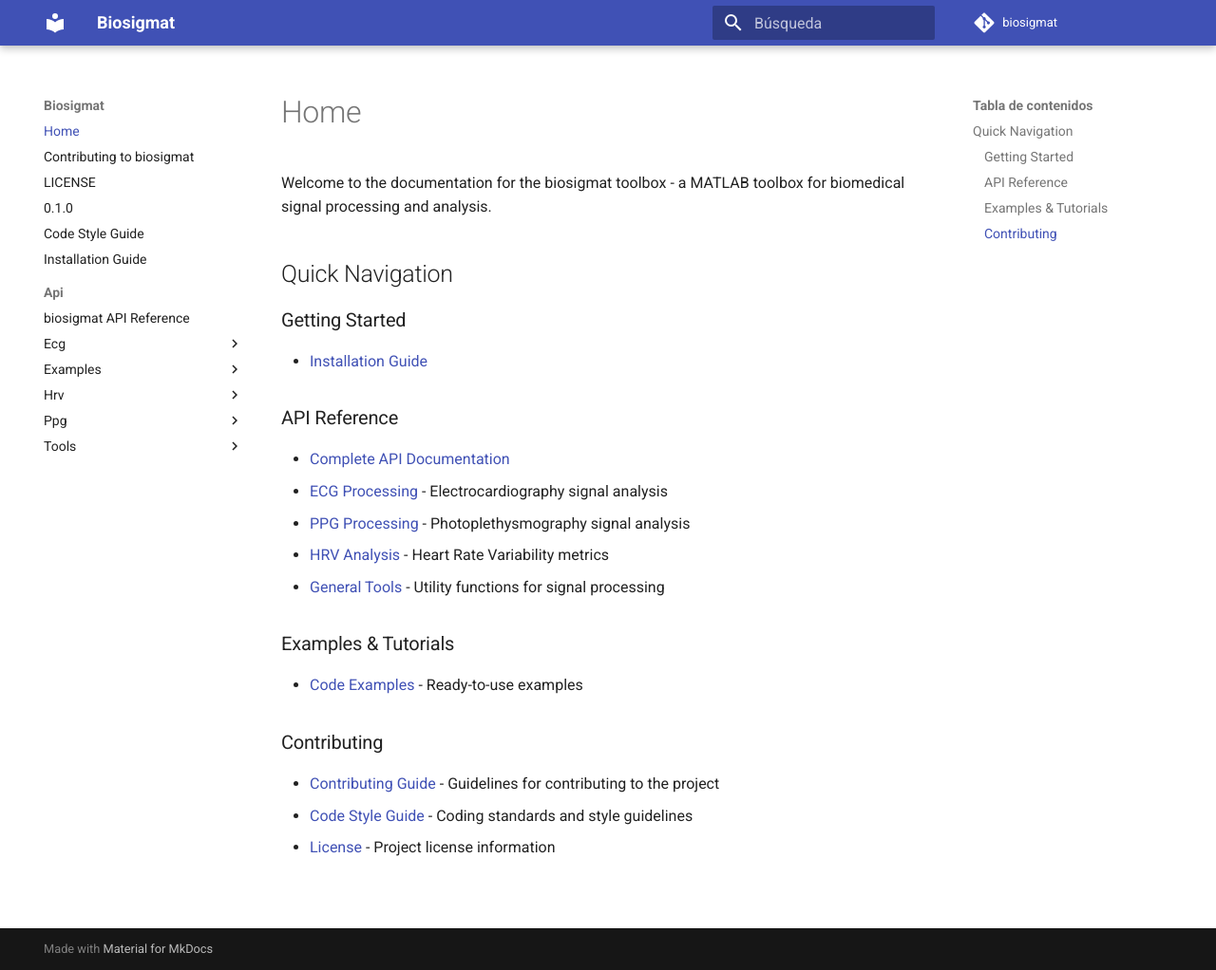
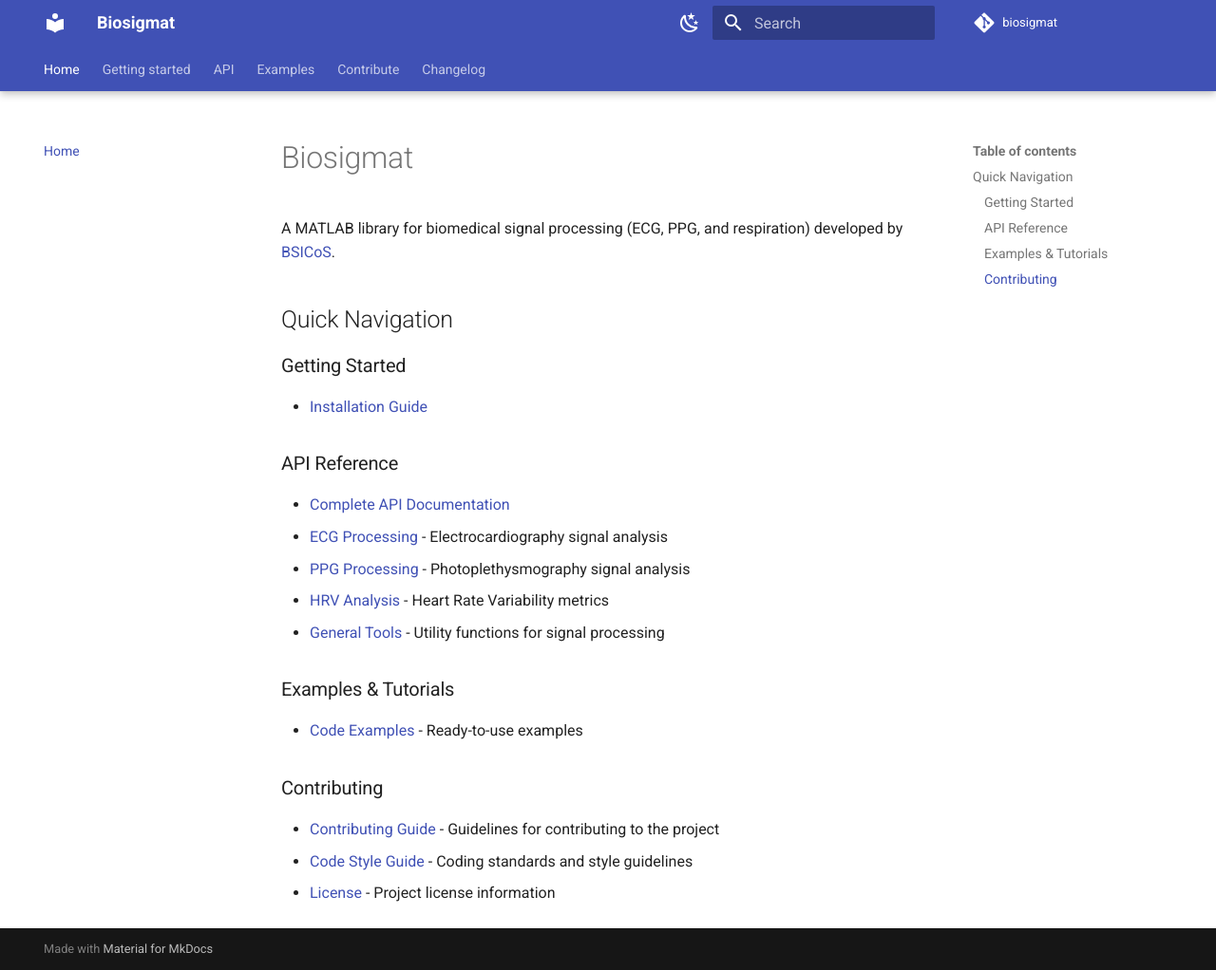
Before and after one commit to BSICoS/biosigmat, an MkDocs documentation site: the page built from docs/index.md, in a window 1280 px wide and 1022 px high. Shown: the whole window at 95% size. Built offline with MkDocs 1.6.1 and Material for MkDocs 9.7.7, drawn with Linux system fonts in a browser that asks for light colours; comment, search, counter and statistics services are not loaded; some of the changed lines change nothing that is shown.

Commit message:
Update documentation structure and content for clarity and completeness

```diff
--- a/docs/index.md
+++ b/docs/index.md
@@ -1,4 +1,10 @@
-Welcome to the documentation for the biosigmat toolbox - a MATLAB toolbox for biomedical signal processing and analysis.
+---
+title: Welcome to Biosigmat
+---
+
+# Biosigmat
+
+A MATLAB library for biomedical signal processing (ECG, PPG, and respiration) developed by [BSICoS](https://bsicos.i3a.es/es/).
 
 ## Quick Navigation
 
--- a/mkdocs.yml
+++ b/mkdocs.yml
@@ -1,18 +1,29 @@
 site_name: Biosigmat
-site_description: A MATLAB library for signal processing tools. Supports ECG, PPG and respiration signals.
+site_description: A MATLAB library for biomedical signal processing (ECG, PPG, respiration) by BSICoS.
 repo_url: https://github.com/BSICoS/biosigmat
 repo_name: biosigmat
 
 theme:
   name: material
+  language: en
   features:
     - navigation.instant
     - navigation.sections
     - navigation.top
+    - navigation.tabs
+    - navigation.tabs.sticky
     - content.code.copy
     - search.suggest
     - search.highlight
-  language: es
+  palette:
+    - scheme: default
+      toggle:
+        icon: material/weather-night
+        name: Switch to dark mode
+    - scheme: slate
+      toggle:
+        icon: material/weather-sunny
+        name: Switch to light mode
 
 plugins:
   - search
@@ -26,10 +37,69 @@
 
 markdown_extensions:
   - admonition
+  - attr_list
+  - md_in_html
   - toc:
       permalink: true
   - pymdownx.details
   - pymdownx.superfences
-  - pymdownx.tabbed
+  - pymdownx.tabbed:
+      alternate_style: true
   - pymdownx.highlight
   - pymdownx.snippets
+  - pymdownx.emoji:
+      emoji_index: !!python/name:materialx.emoji.twemoji
+      emoji_generator: !!python/name:materialx.emoji.to_svg
+
+nav:
+  - Home: index.md
+  - Getting started:
+    - Installation: installation.md
+  - API:
+    - Overview: api/index.md
+    - ECG:
+      - Overview: api/ecg/index.md
+      - Baseline removal: api/ecg/baselineremove.md
+      - QRS detection (Pan–Tompkins): api/ecg/pantompkins.md
+      - Slope/Range: api/ecg/sloperange.md
+    - PPG:
+      - Overview: api/ppg/index.md
+      - Pulse detection: api/ppg/pulsedetection.md
+      - Pulse delineation: api/ppg/pulsedelineation.md
+    - HRV:
+      - Overview: api/hrv/index.md
+      - Time-domain metrics: api/hrv/tdmetrics.md
+    - Tools:
+      - Overview: api/tools/index.md
+      - findsequences: api/tools/findsequences.md
+      - interpgap: api/tools/interpgap.md
+      - ispeaky: api/tools/ispeaky.md
+      - lpdfilter: api/tools/lpdfilter.md
+      - medfiltThreshold: api/tools/medfiltThreshold.md
+      - nanfilter: api/tools/nanfilter.md
+      - nanfiltfilt: api/tools/nanfiltfilt.md
+      - nanpwelch: api/tools/nanpwelch.md
+      - peakedness: api/tools/peakedness.md
+      - slicesignal: api/tools/slicesignal.md
+      - slider: api/tools/slider.md
+      - snaptopeak: api/tools/snaptopeak.md
+      - trimnans: api/tools/trimnans.md
+  - Examples:
+    - Overview: api/examples/index.md
+    - ECG:
+      - Baseline remove: api/examples/baselineremoveExample.md
+      - Pan–Tompkins: api/examples/pantompkinsExample.md
+      - Slope/Range: api/examples/sloperangeExample.md
+    - HRV:
+      - tdmetrics: api/examples/tdmetricsExample.md
+    - PPG:
+      - Pulse detection: api/examples/pulsedetectionExample.md
+      - Pulse delineation: api/examples/pulsedelineationExample.md
+    - Workflows:
+      - Cycle averaging: api/examples/pcaverageWorkflow.md
+      - Time–frequency maps: api/examples/tfmapWorkflow.md
+  - Contribute:
+    - Contribution guide: CONTRIBUTING.md
+    - Code style: code-style-guide.md
+    - License: LICENSE.md
+  - Changelog: changelog.md
```
